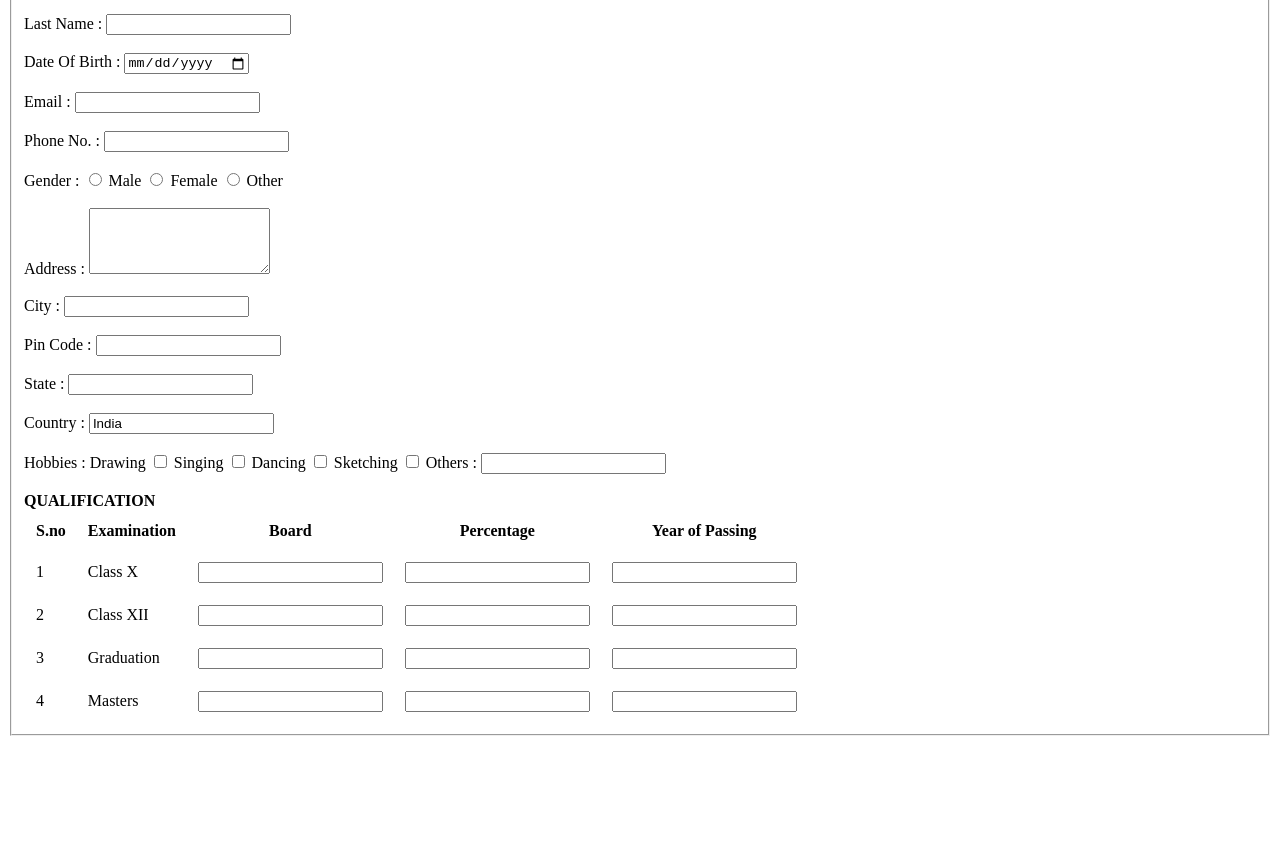
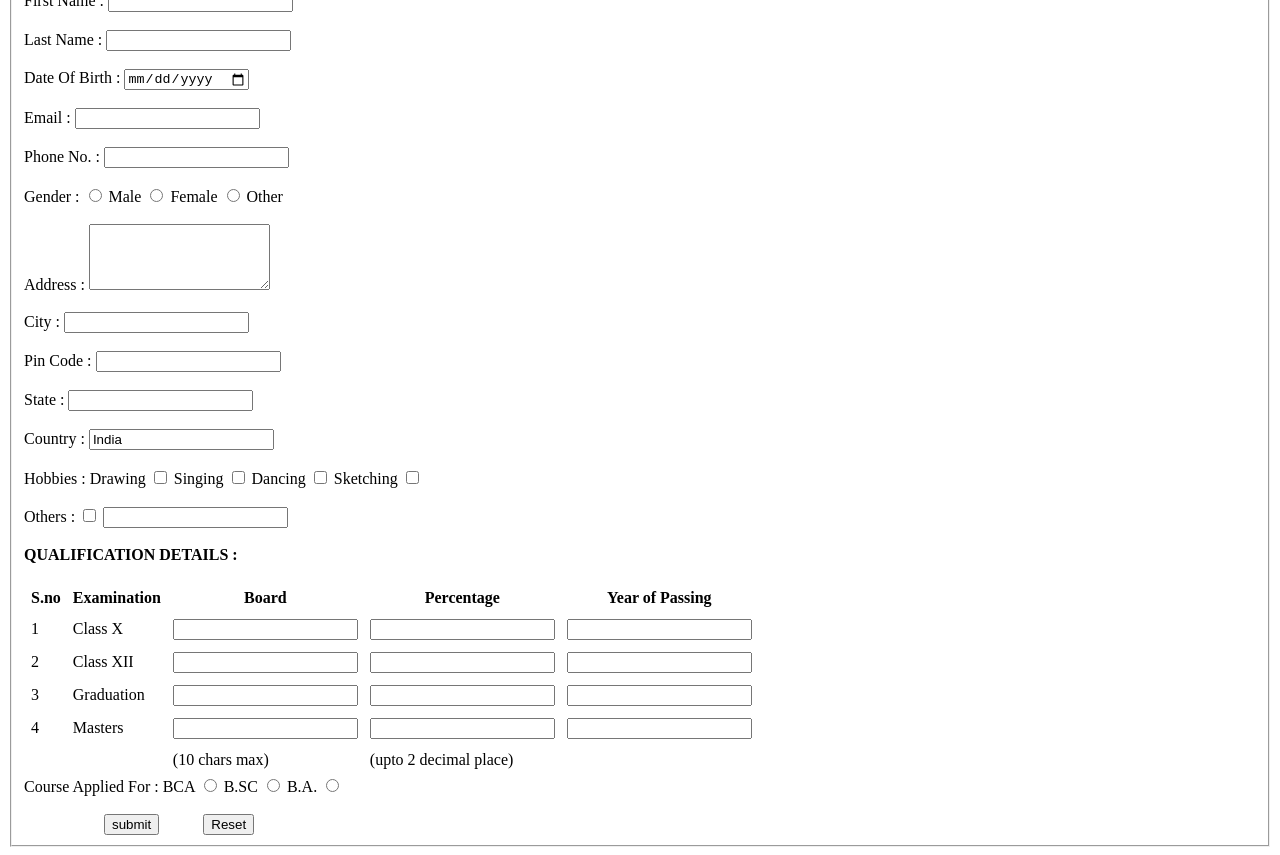
Before and after one commit to Rahul33360/JspWebTech, a plain HTML site: page HTML/Forms/StudentApplicationForm.html in a window 1280 px wide. Shown: the part 57-912 px from the top of the page. Before the commit the page ends 801 px from the top, so only its background shows below. Drawn offline with Linux system fonts and the light colour scheme.

Commit message:
formsQuestion

```diff
--- a/HTML/Forms/StudentApplicationForm.html
+++ b/HTML/Forms/StudentApplicationForm.html
@@ -7,7 +7,7 @@
 </head>
 <body>
     <fieldset>
-        <legend>StudentApplicationForm</legend>
+        <legend style="font-size: 30px;"><b>Student Application Form</b></legend>
         <form action="">
             <label for="fname">First Name : </label>
             <input type="text" name="fname" id="fname" maxlength="30">
@@ -69,13 +69,15 @@
 
             <label for="Sketching">Sketching</label>
             <input type="checkbox" name="" id="Sketching">
-
+            <br><br>
             <label for="Others">Others : </label>
+            <input type="checkbox" name="" id="Others">
             <input type="text" name="" id="Others">
 
             <br><br>
-            <b>QUALIFICATION </b>
-            <table cellspacing="2" cellpadding="10">
+            <b>QUALIFICATION DETAILS : </b>
+            <br><br>
+            <table cellspacing="2" cellpadding="5">
                 <tr>
                     <th>S.no</th>
                     <th>Examination</th>
@@ -86,32 +88,52 @@
                 <tr>
                     <td>1</td>
                     <td>Class X </td>
-                    <td><input type="text" name="" id=""></td>
-                    <td><input type="text" name="" id=""></td>
-                    <td><input type="text" name="" id=""></td>
+                    <td><input type="text" name="" id="" value=""></td>
+                    <td><input type="text" name="" id="" value=""></td>
+                    <td><input type="text" name="" id="" value=""></td>
                 </tr>
                 <tr>
                     <td>2</td>
                     <td>Class XII </td>
-                    <td><input type="text" name="" id=""></td>
-                    <td><input type="text" name="" id=""></td>
-                    <td><input type="text" name="" id=""></td>
+                    <td><input type="text" name="" id="" value=""></td>
+                    <td><input type="text" name="" id="" value=""></td>
+                    <td><input type="text" name="" id="" value=""></td>
                 </tr>
                 <tr>
                     <td>3</td>
                     <td>Graduation</td>
-                    <td><input type="text" name="" id=""></td>
-                    <td><input type="text" name="" id=""></td>
-                    <td><input type="text" name="" id=""></td>
+                    <td><input type="text" name="" id="" value=""></td>
+                    <td><input type="text" name="" id="" value=""></td>
+                    <td><input type="text" name="" id="" value=""></td>
                 </tr>
                 <tr>
                     <td>4</td>
                     <td>Masters </td>
-                    <td><input type="text" name="" id=""></td>
-                    <td><input type="text" name="" id=""></td>
-                    <td><input type="text" name="" id=""></td>
+                    <td><input type="text" name="" id="" value=""></td>
+                    <td><input type="text" name="" id="" value=""></td>
+                    <td><input type="text" name="" id="" value=""></td>
+                </tr>
+                <tr>
+                    <td></td>
+                    <td></td>
+                    <td>(10 chars max)</td>
+                    <td>(upto 2 decimal place)</td>
+                    <td></td>
                 </tr>
             </table>
+
+            <label>Course Applied For </label>
+            <span> : </span>
+            <label for="bca">BCA </label>
+            <input type="radio" name="" id="bca" value="bca">
+            <label for="b.sc">B.SC</label>
+            <input type="radio" name="" id="b.sc" value="b.sc">
+            <label for="b.a.">B.A.</label>
+            <input type="radio" name="" id="b.a." value="b.a.">
+
+            <br><br>
+            <input style="margin-left: 80px;" type="submit" value="submit">
+            <input style="margin-left: 40px;" type="reset" name="" id="">
 
         </form>
     </fieldset>
```
Also changed, not shown: HTML/Forms/StudentApplicationForm.jpg (added).
